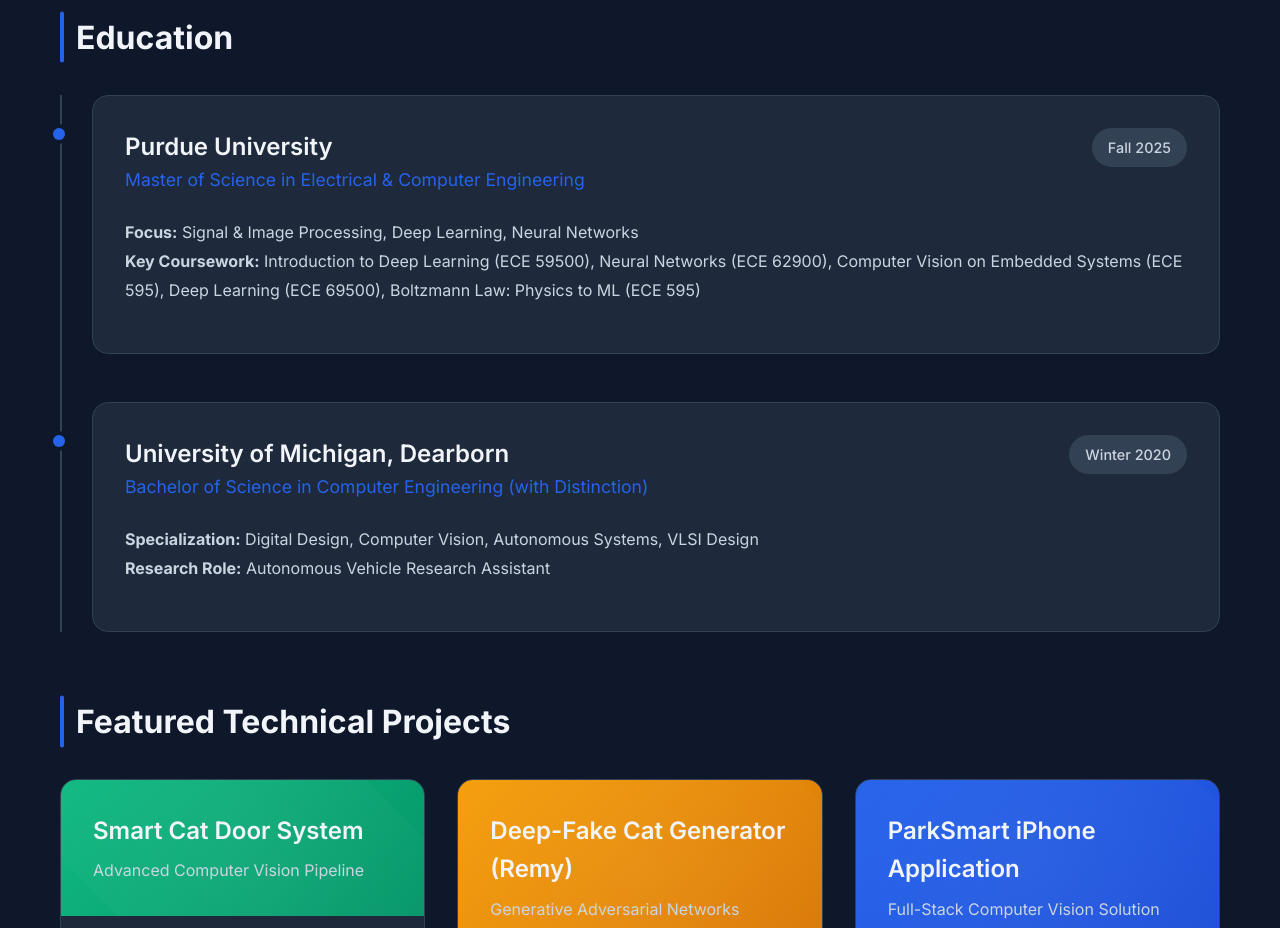
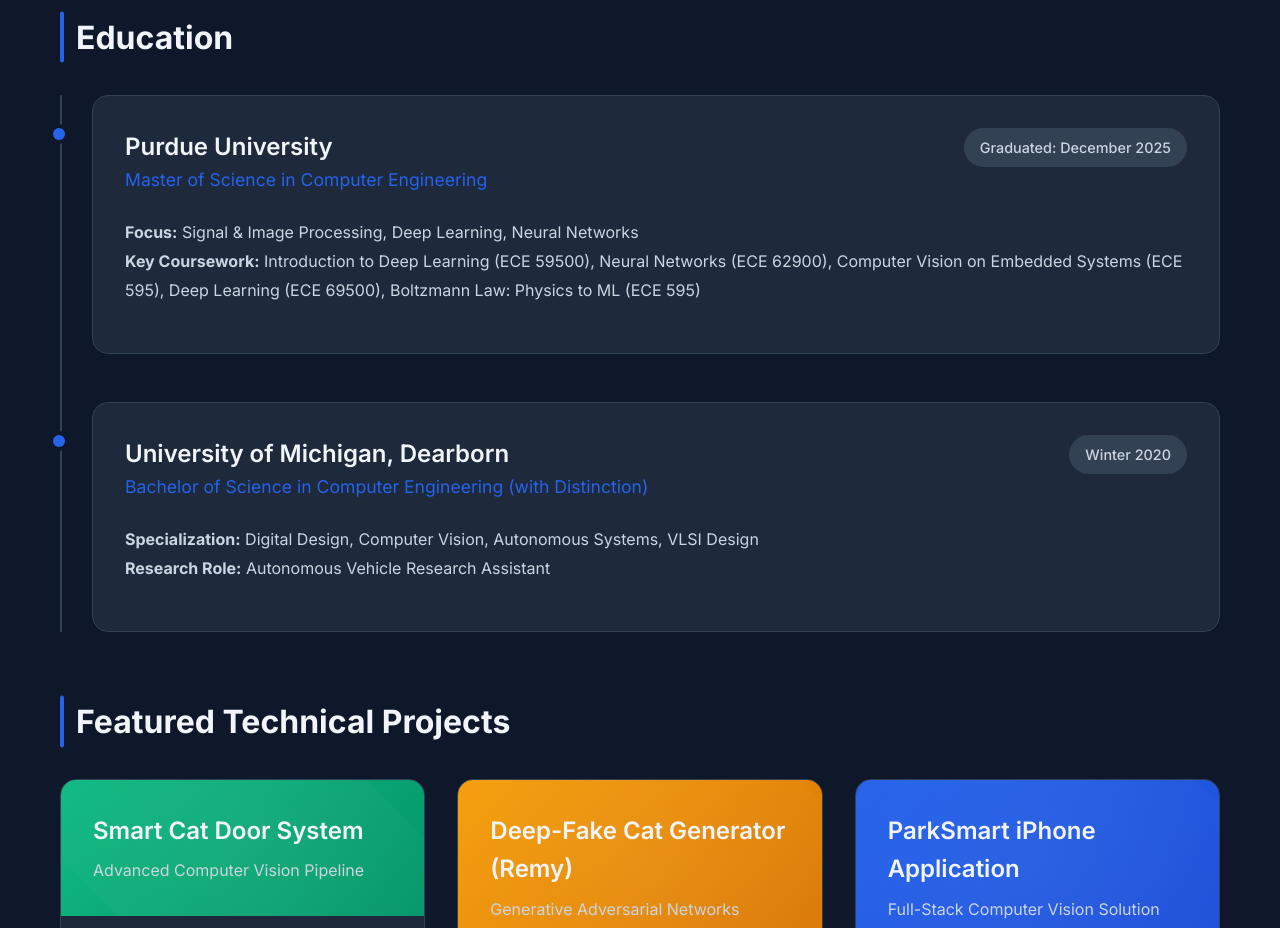
Before and after one commit to RLR-GitHub/RLR-GitHub.github.io, a plain HTML site: page 2025resume.html in a window 1280 px wide. Shown: the part 2280-3208 px from the top of the page. Drawn offline with nearby package versions, Linux system fonts and the light colour scheme; no server answers.

Commit message:
chore: Update 2025resume.html graduation status to December 2025
- Update Purdue degree name to 'Computer Engineering' (consistent with RESUME_DATA.json)
- Change status from 'Fall 2025' to 'Graduated: December 2025'
- Reflects actual graduation date from December 2025
- Synchronized with master RESUME_DATA.json

```diff
--- a/2025resume.html
+++ b/2025resume.html
@@ -917,9 +917,9 @@
                         <div class="timeline-header">
                             <div>
                                 <h3 class="timeline-title">Purdue University</h3>
-                                <p class="timeline-subtitle">Master of Science in Electrical & Computer Engineering</p>
+                                <p class="timeline-subtitle">Master of Science in Computer Engineering</p>
                             </div>
-                            <span class="timeline-date">Fall 2025</span>
+                            <span class="timeline-date">Graduated: December 2025</span>
                         </div>
                         <p class="timeline-description">
                             <strong>Focus:</strong> Signal & Image Processing, Deep Learning, Neural Networks<br>
```
